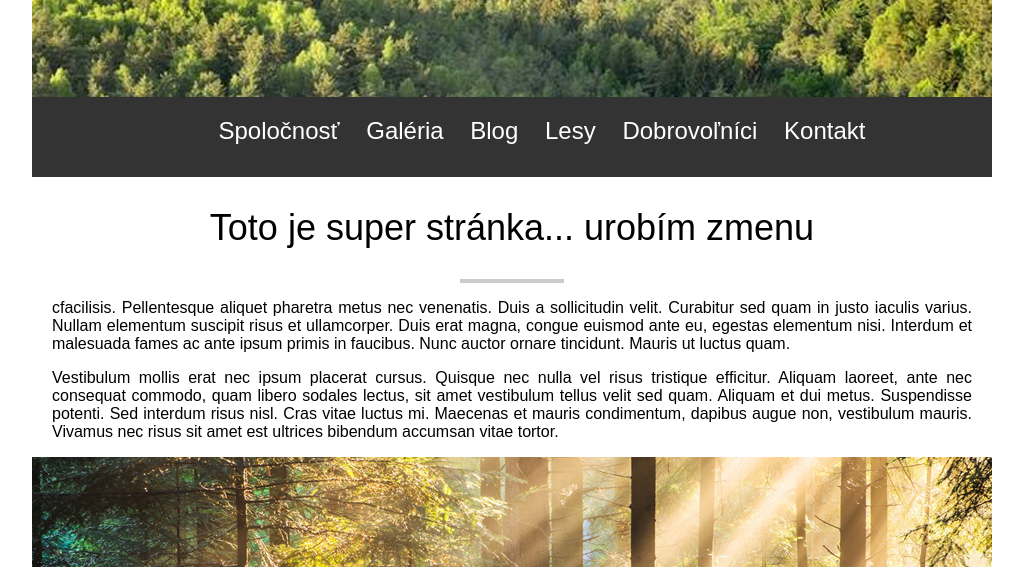
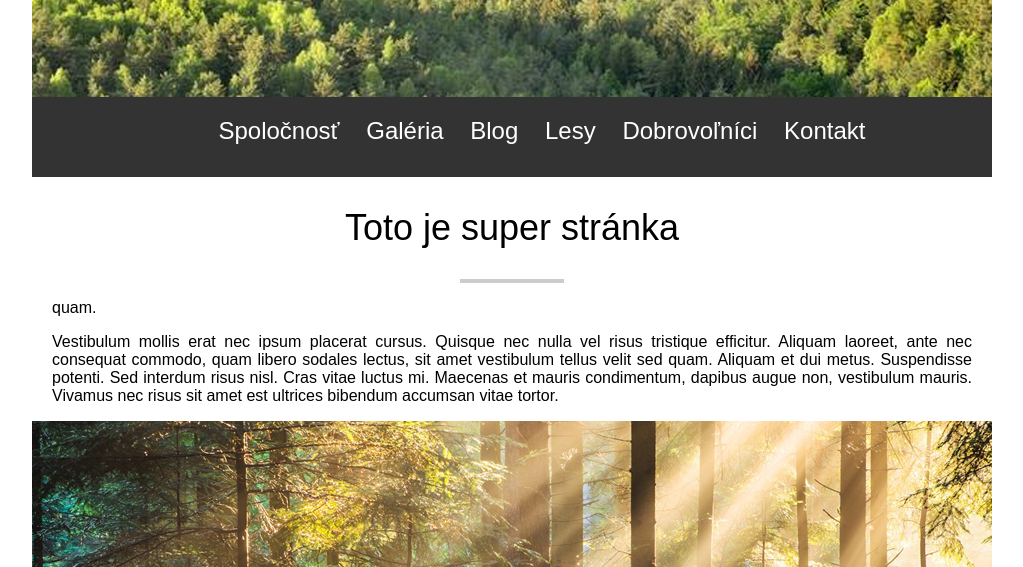
Before and after one commit to Ruzicky/web, a plain HTML site: page index.html in a window 1280 px wide. Shown: the part 233-800 px from the top of the page, without its empty margins (128-1151 px from the left). Drawn offline with Linux system fonts and the light colour scheme.

Commit message:
zmeny na hlavnej stránke
Vymazal som ...urobím zmenu
Vymazal som prvá odtstavec

```diff
--- a/index.html
+++ b/index.html
@@ -28,9 +28,9 @@
 				</ul>
 			</nav>
 			<section id="text">
-				<h1>Toto je super stránka... urobím zmenu</h1>
+				<h1>Toto je super stránka</h1>
 				<hr/>
-				<p>cfacilisis. Pellentesque aliquet pharetra metus nec venenatis. Duis a sollicitudin velit. Curabitur sed quam in justo iaculis varius. Nullam elementum suscipit risus et ullamcorper. Duis erat magna, congue euismod ante eu, egestas elementum nisi. Interdum et malesuada fames ac ante ipsum primis in faucibus. Nunc auctor ornare tincidunt. Mauris ut luctus quam.</p>
+				<p> quam.</p>
 
 				<p>
 				Vestibulum mollis erat nec ipsum placerat cursus. Quisque nec nulla vel risus tristique efficitur. Aliquam laoreet, ante nec consequat commodo, quam libero sodales lectus, sit amet vestibulum tellus velit sed quam. Aliquam et dui metus. Suspendisse potenti. Sed interdum risus nisl. Cras vitae luctus mi. Maecenas et mauris condimentum, dapibus augue non, vestibulum mauris. Vivamus nec risus sit amet est ultrices bibendum accumsan vitae tortor.
```
